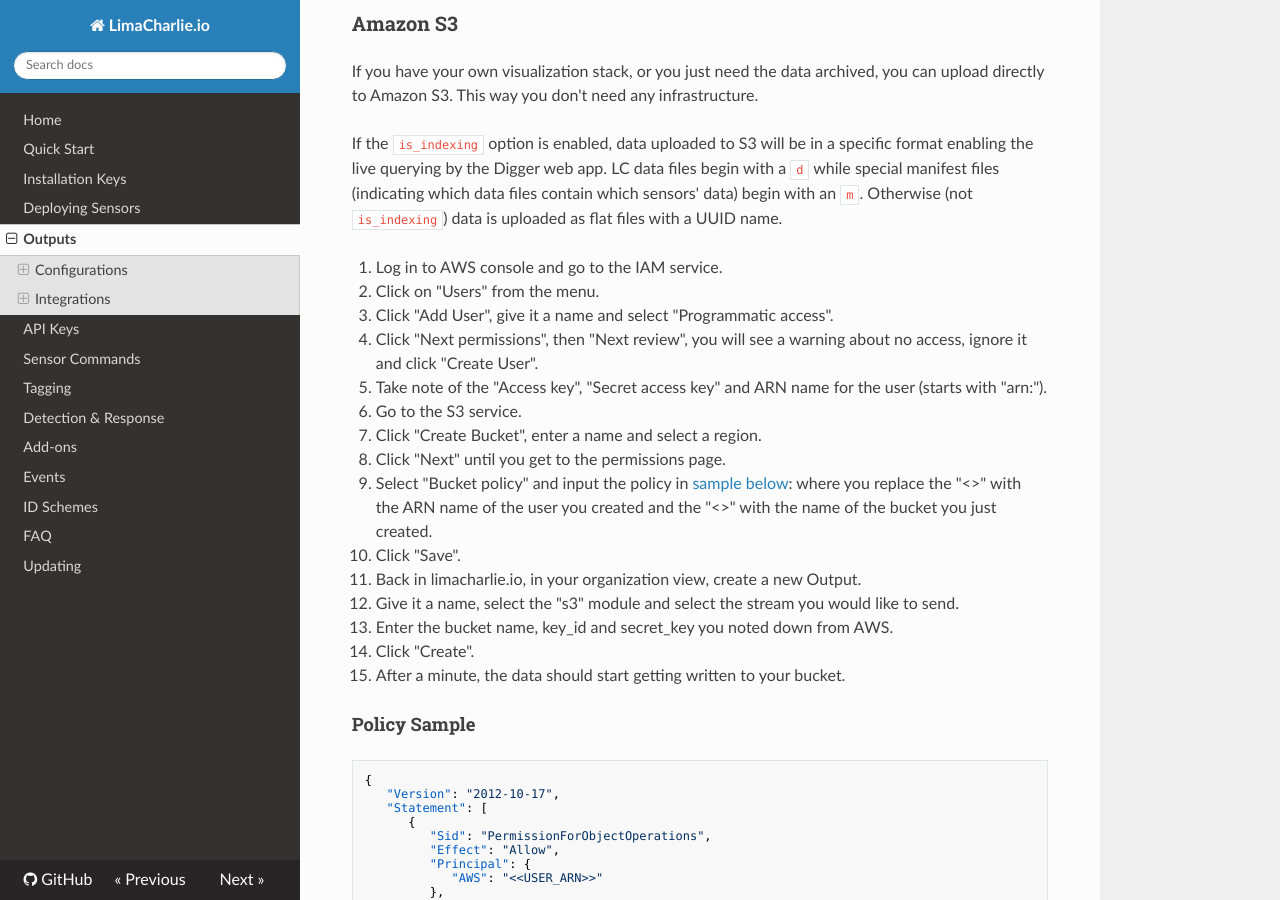
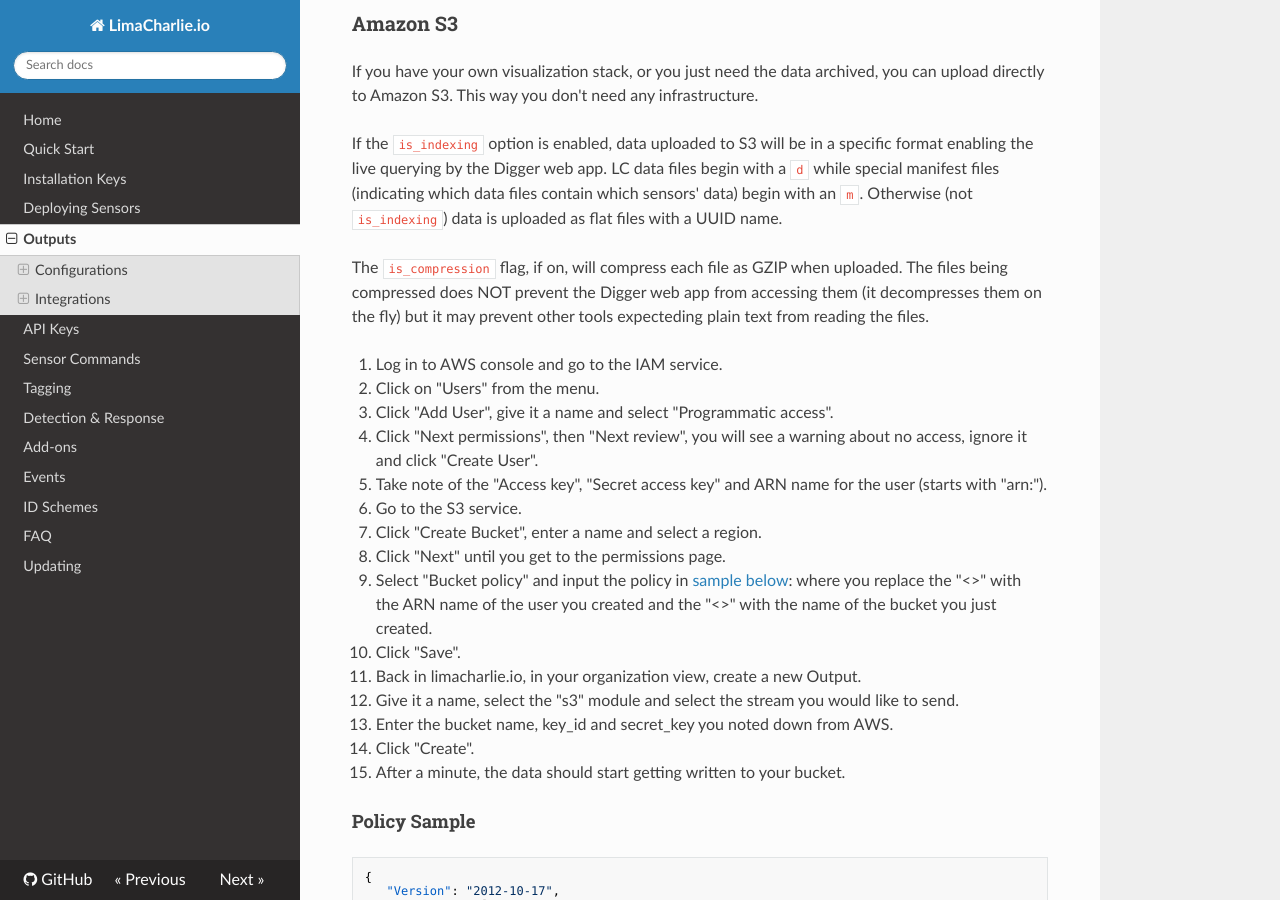
Before and after one commit to refractionPOINT/lce_doc, an MkDocs documentation site: the page built from docs/outputs.md, in a window 1280 px wide and 900 px high, scrolled down 4289 px. Built offline with MkDocs 1.6.1, drawn with Linux system fonts in a browser that asks for light colours; nearby versions of some CDN libraries; old or Windows-style settings are respelled for this version of MkDocs.

Commit message:
Adding bit about is_compression.

```diff
--- a/docs/outputs.md
+++ b/docs/outputs.md
@@ -150,6 +150,10 @@ live querying by the Digger web app. LC data files begin with a `d` while specia
 which data files contain which sensors' data) begin with an `m`. Otherwise (not `is_indexing`) data is uploaded
 as flat files with a UUID name.
 
+The `is_compression` flag, if on, will compress each file as GZIP when uploaded. The files being compressed does NOT prevent
+the Digger web app from accessing them (it decompresses them on the fly) but it may prevent other tools expecteding plain
+text from reading the files.
+
 1. Log in to AWS console and go to the IAM service.
 1. Click on "Users" from the menu.
 1. Click "Add User", give it a name and select "Programmatic access".
```
